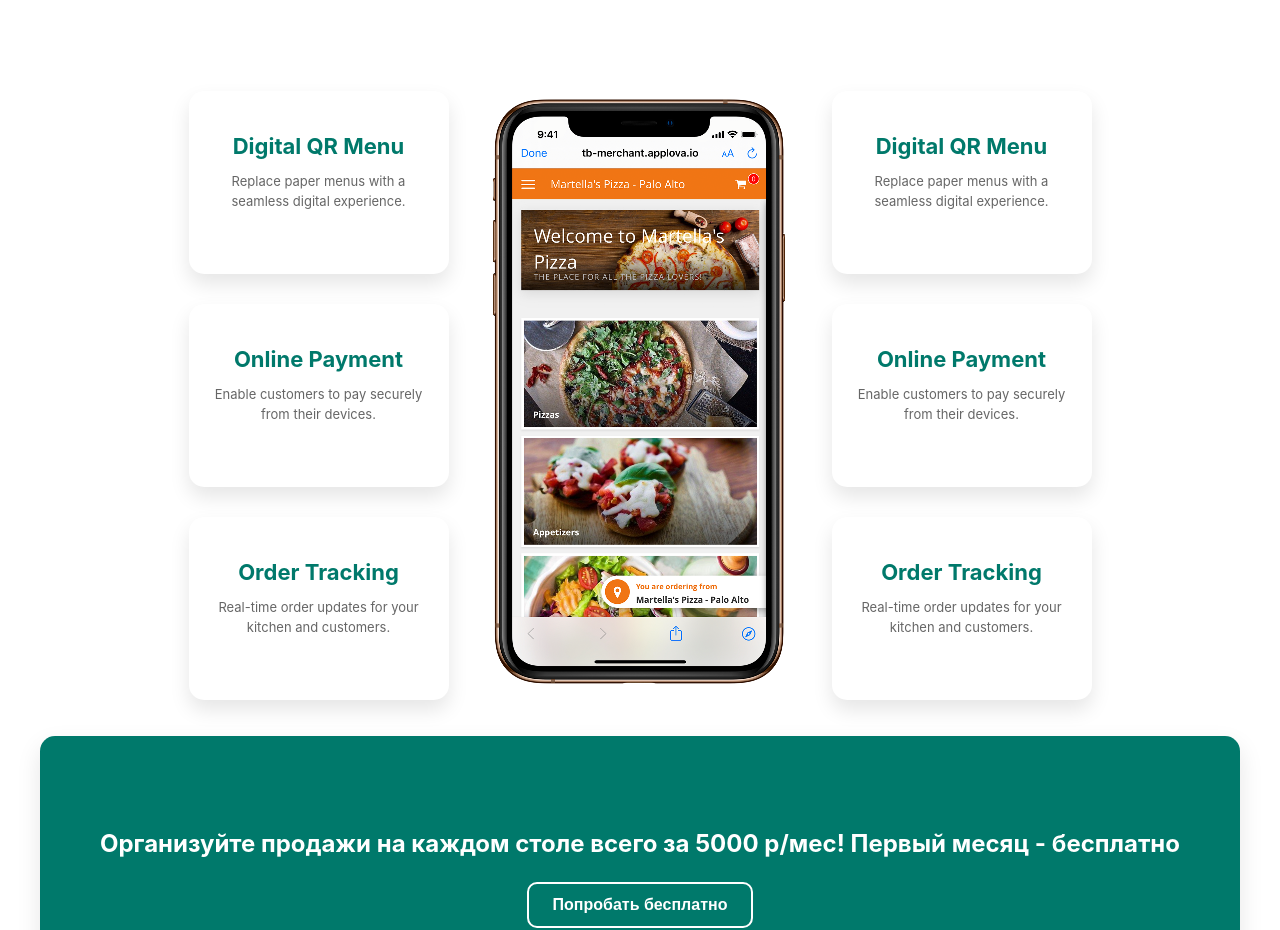
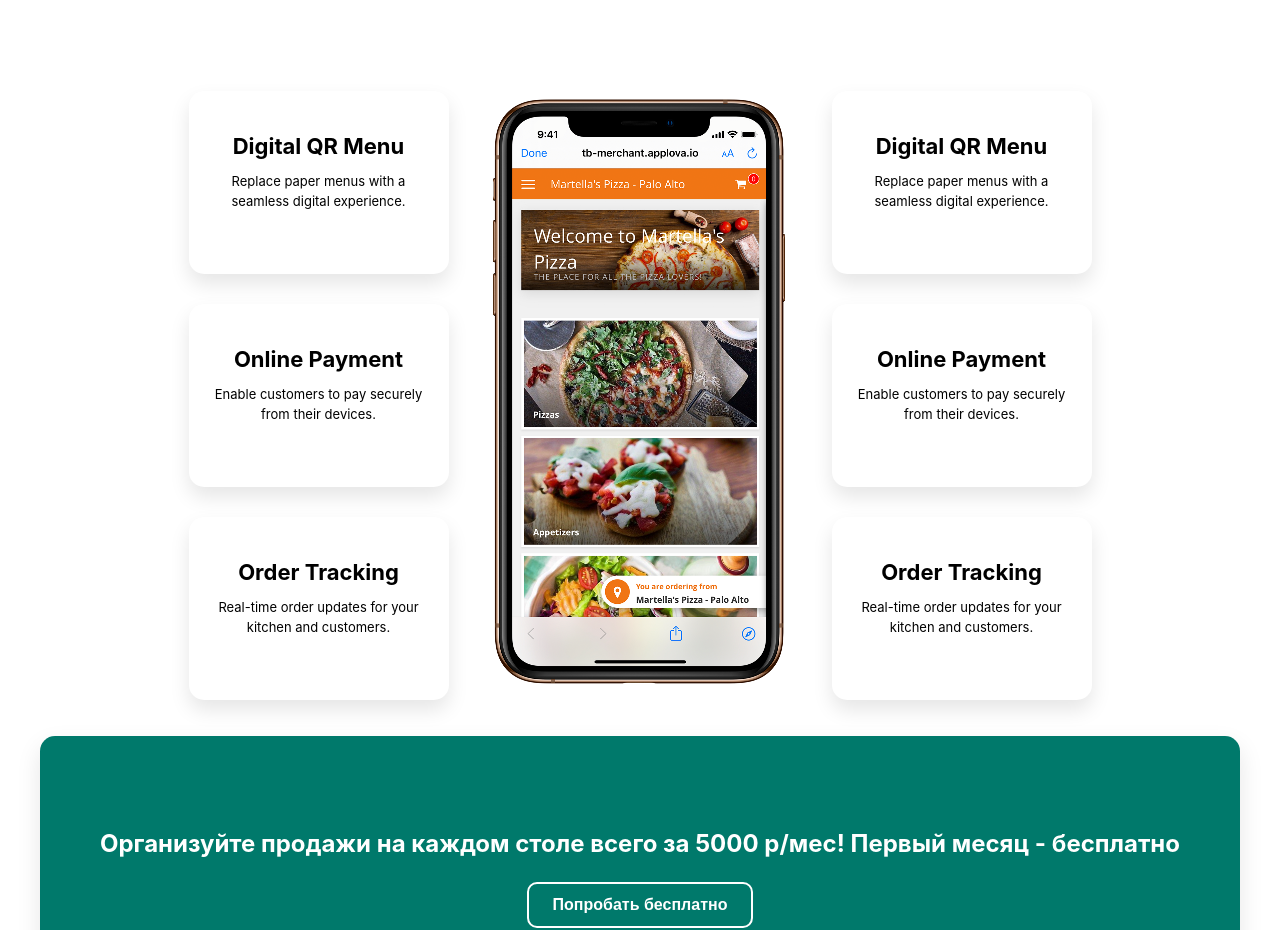
Before and after one commit to Beknazar007/qr-menu-website, a React (Create React App) app: page / in a window 1280 px wide. Shown: the part 1160-2090 px from the top of the page. Built offline with nearby package versions, Linux system fonts and the light colour scheme.

Commit message:
changed color of feature text

```diff
--- a/src/components/features/features.css
+++ b/src/components/features/features.css
@@ -63,13 +63,13 @@
 
 .feature-title {
   font-size: 22px;
-  color: #00796b;
+  color: #000;
   margin-bottom: 10px;
 }
 
 .feature-description {
   font-size: 13px;
-  color: #666;
+  color: #000;
   line-height: 1.5;
 }
 
```
Also changed, not shown: 1 other file (tests, documents, lock files or other folders).
